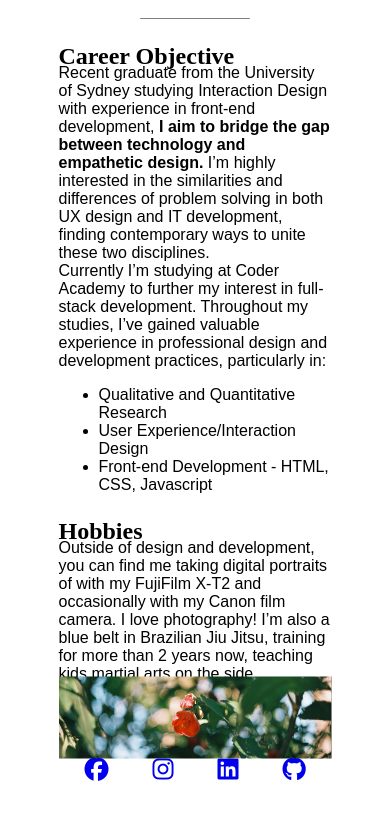
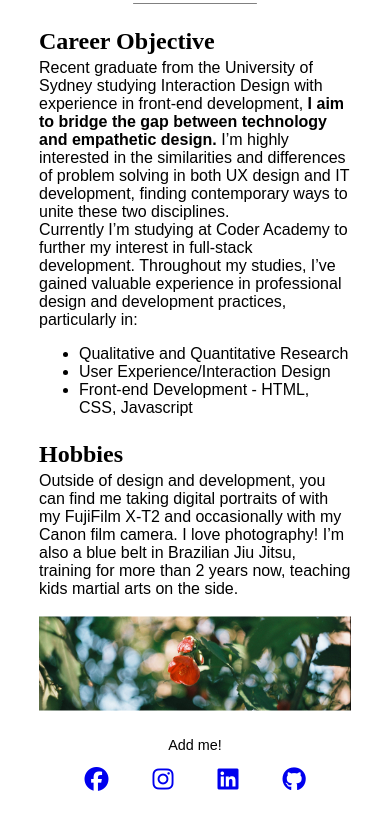
Before and after one commit to angelatru/AngelaTruong_T1A2, a plain HTML site: page about.html in a window 390 px wide. Shown: the part 267-1080 px from the top of the page. Drawn offline with Linux system fonts and the light colour scheme; a web font is replaced by a local one.

Commit message:
About me responsive styles

```diff
--- a/about.html
+++ b/about.html
@@ -32,14 +32,13 @@
     <!-- About me page contents -->
     <!-- Include: career objectives, hobbies and images -->
     <div class="contentContainer">
-        <h2>get to know me</h2>
-        <div class="divider"></div>
-
         <div id="aboutContent">
+            <h2>get to know me</h2>
+            <div class="divider"></div>
             <h3>Career Objective</h3>
             <p>Recent graduate from the University of Sydney studying Interaction Design with experience in front-end development, <b>I aim to bridge the gap between technology and empathetic design.</b> I’m highly interested in the similarities and differences of problem solving in both UX design and IT development, finding contemporary ways to unite these two disciplines.<br>
             Currently I’m studying at Coder Academy to further my interest in full-stack development. Throughout my studies, I’ve gained valuable experience in professional design and development practices, particularly in:</p>
-            <ul>
+            <ul id="experienceList">
                 <li>Qualitative and Quantitative Research</li>
                 <li>User Experience/Interaction Design</li>
                 <li>Front-end Development - HTML, CSS, Javascript</li>
--- a/style.scss
+++ b/style.scss
@@ -19,7 +19,7 @@ body {
 @import url('https://fonts.googleapis.com/css2?family=Palanquin:wght@300;400;500&display=swap');
 
 // Variables ----
-$contentMargin: 60px;
+
 
 // Headings -----
 
@@ -39,12 +39,12 @@ $contentMargin: 60px;
         font-size: 2.5em;
     }
     h2 {
-        font-size: 1em;
+        font-size: 2.2em;
     }
     h3 {
         font-size: 1.5em;
     }
-    p{
+    p, ul {
         font-size: 1em;
     }
 }
@@ -89,11 +89,16 @@ a {
    margin: 0px auto;
 }
 
+@media screen and (max-width: 600px) {
+    .contentContainer {
+        width: 80%;
+    }
+}
+
 
 // Nav ----
 
 .navbar {
-    background-color: aliceblue;
     overflow: hidden;
     display: flex;
     justify-content: center;
@@ -114,7 +119,7 @@ a {
 
 // Nav mobile
 @media screen and (max-width: 1000px) {
-    ul {
+    .navLinks {
         font-size: 1em;
     }
 }
@@ -190,12 +195,12 @@ a {
 
 #aboutContent {
     p {
-        margin-top: -30px;
+        margin-top: -20px;
     }
 }
 
 #filmFlower {
-    margin: -125px 0px;
+    margin: -100px 0px;
     width: 100%;
     clip-path: polygon(100% 25%,100% 70%,0% 70%,0% 25%);
 }
@@ -204,7 +209,7 @@ a {
 //About me mobile
 @media screen and (max-width: 1000px) {
     #filmFlower {
-        margin: -100px 0px;
+        margin: -50px 0px;
     }
 }
 
```
Also changed, not shown: style.css, 1 other file.
